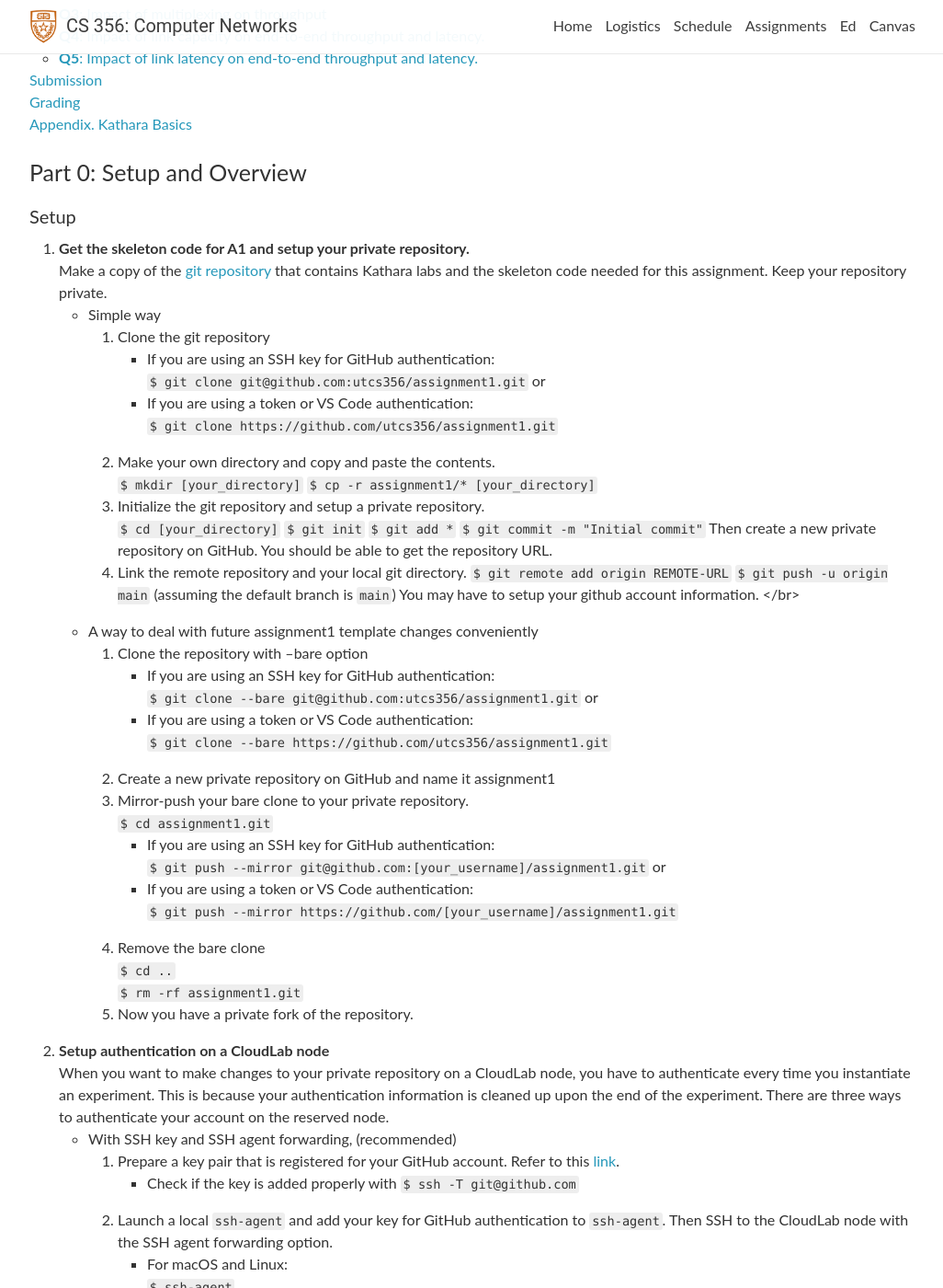
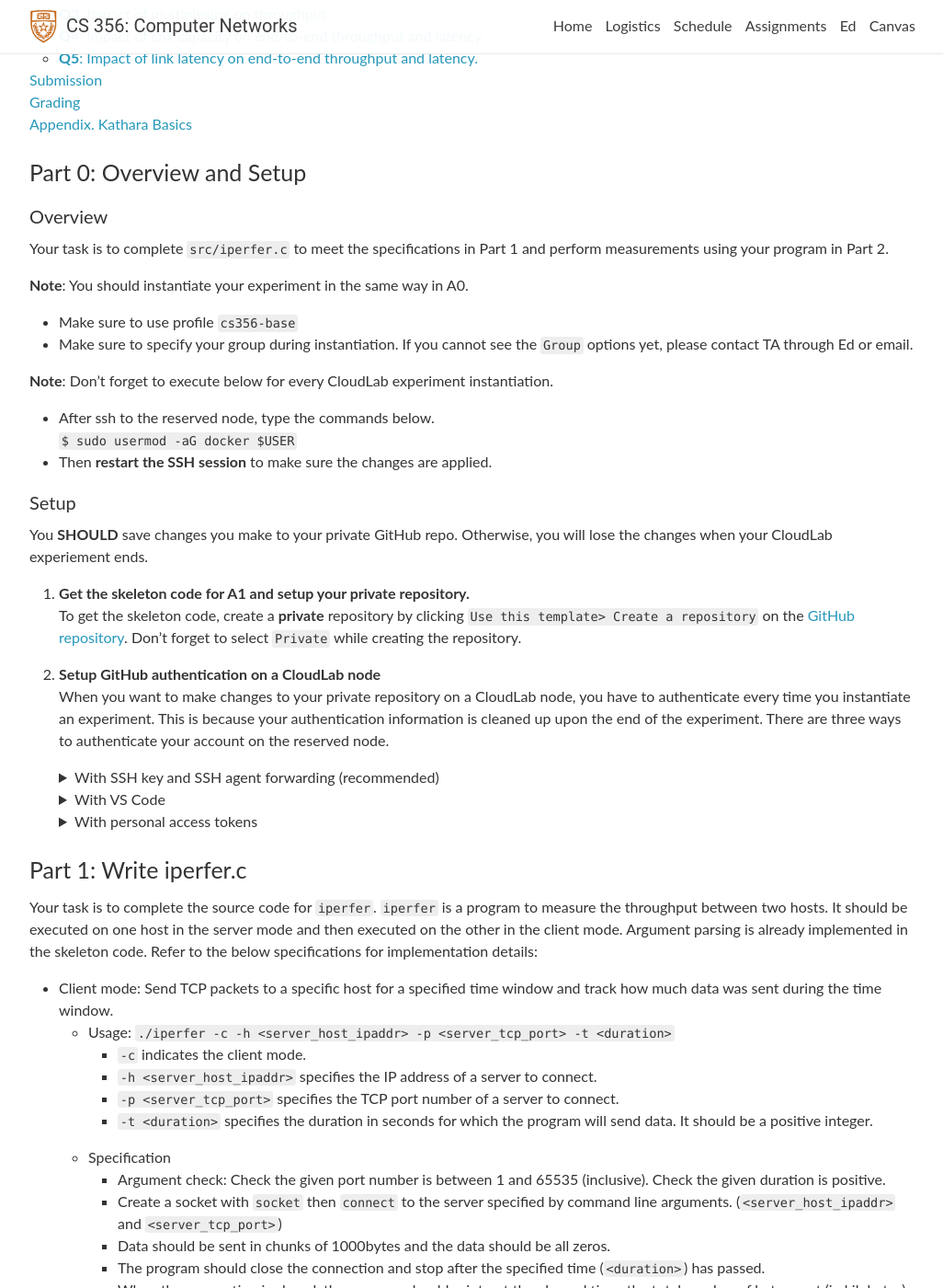
Before and after one commit to utcs356/sp25, a Jekyll site: the page built from _pages/1_socket.md, in a window 1280 px wide and 1400 px high, scrolled down 444 px. Shown: the whole window at 92% size, without its empty margins (126-1152 px from the left). Built offline with Jekyll 4.4.1, drawn with Linux system fonts in a browser that asks for light colours; nearby versions of some CDN libraries; comment, search, counter and statistics services are not loaded; some of the changed text lies outside the part shown.

Commit message:
Change the setup part and Part 2 Q4

````diff
--- a/_pages/1_socket.md
+++ b/_pages/1_socket.md
@@ -9,92 +9,80 @@ title: "Assignment 1: Socket Programming and Measurement"
 * (The list will be replaced with the table of contents.)
 {:toc}
 
-### Part 0: Setup and Overview
-#### Setup
-1. **Get the skeleton code for A1 and setup your private repository.**
-Make a copy of the [git repository](https://github.com/utcs356/assignment1.git) that contains Kathara labs and the skeleton code needed for this assignment. Keep your repository private.
-    * Simple way
-        1. Clone the git repository
-        * If you are using an SSH key for GitHub authentication:
-        `$ git clone git@github.com:utcs356/assignment1.git`
-        or
-        * If you are using a token or VS Code authentication:
-        `$ git clone https://github.com/utcs356/assignment1.git`
-        2. Make your own directory and copy and paste the contents.
-        `$ mkdir [your_directory]`
-        `$ cp -r assignment1/* [your_directory]`
-        3. Initialize the git repository and setup a private repository.
-        `$ cd [your_directory]`
-        `$ git init`
-        `$ git add *`
-        `$ git commit -m "Initial commit"`
-        Then create a new private repository on GitHub. You should be able to get the repository URL.
-        4. Link the remote repository and your local git directory.
-            `$ git remote add origin REMOTE-URL`
-            `$ git push -u origin main` (assuming the default branch is `main`)
-            You may have to setup your github account information.
-    </br>
-    * A way to deal with future assignment1 template changes conveniently
-        1. Clone the repository with --bare option
-            * If you are using an SSH key for GitHub authentication:
-            `$ git clone --bare git@github.com:utcs356/assignment1.git`
-            or
-            * If you are using a token or VS Code authentication:
-            `$ git clone --bare https://github.com/utcs356/assignment1.git`
-        2. Create a new private repository on GitHub and name it assignment1
-        3. Mirror-push your bare clone to your private repository.
-            `$ cd assignment1.git`
-            * If you are using an SSH key for GitHub authentication:
-            `$ git push --mirror git@github.com:[your_username]/assignment1.git`
-            or
-            * If you are using a token or VS Code authentication:
-            `$ git push --mirror https://github.com/[your_username]/assignment1.git`
-        4. Remove the bare clone
-        `$ cd ..`
-        `$ rm -rf assignment1.git`
-        5. Now you have a private fork of the repository.
-
-
-
-2. **Setup authentication on a CloudLab node**
-When you want to make changes to your private repository on a CloudLab node, you have to authenticate every time you instantiate an experiment. This is because your authentication information is cleaned up upon the end of the experiment. There are three ways to authenticate your account on the reserved node.
-    * With SSH key and SSH agent forwarding, (recommended)
-        1. Prepare a key pair that is registered for your GitHub account. Refer to this [link](https://docs.github.com/en/authentication/connecting-to-github-with-ssh/adding-a-new-ssh-key-to-your-github-account).
-            * Check if the key is added properly with `$ ssh -T git@github.com`
-        2. Launch a local `ssh-agent` and add your key for GitHub authentication to `ssh-agent`. Then SSH to the CloudLab node with the SSH agent forwarding option.
-            * For macOS and Linux:
-                `$ ssh-agent`
-                `$ ssh-add <path_to_your_private_key>`
-                `$ [ssh command] -A`
-            * For Windows:
-                1. On MobaXterm, move to the `Settings>Configuration>SSH` tab.
-                2. Select the `Use internal SSH agent MobAgent` checkbox and `Forward SSH Agents` checkbox, and unselect `Use external Pageant`.
-                3. Add your GitHub key by clicking `+` button. Then click `OK`
-                4. SSH to the CloudLab node as you did in A0.
-             * Check if the ssh-agent forwarding works properly with `$ ssh -T git@github.com` in the CloudLab node.
-        3. You should be able to clone your private repository with the SSH URL.
-
-    * With VS Code: (recommended if you use VS Code)
-        * Once you install the `GitHub Pull Requests and Issues` extension on VS Code, you can authenticate the remote server through VS Code and a web browser. You also can clone the repository on VS Code to the remote server.
-        * Refer to [link1](https://vscode.github.com/) and [link2](https://code.visualstudio.com/docs/sourcecontrol/github).
-    * With personal access tokens:
-        * You can generate a personal access token for the account/repositories to access your repositories over HTTPS with the token.
-        * Refer to [this link](https://docs.github.com/en/authentication/keeping-your-account-and-data-secure/managing-your-personal-access-tokens) for details.
+### Part 0: Overview and Setup
+#### Overview
+Your task is to complete [`src/iperfer.c`](https://github.com/utcs356/assignment1/blob/main/src/iperfer.c) to meet the specifications in Part 1 and perform measurements using your program in Part 2.
 
 **Note**: You should instantiate your experiment in the same way in A0.
 * Make sure to use profile `cs356-base`
 * Make sure to specify your group during instantiation.
 If you cannot see the `Group` options yet, please contact TA through Ed or email.
-* You should SSH to the node using XTerm for Part 1 and Part 2 experiments.
 
-**Note**: Don't forget to execute below for every experiment instantiation.
+**Note**: Don't forget to execute below for every CloudLab experiment instantiation.
 * After ssh to the reserved node, type the commands below.
     `$ sudo usermod -aG docker $USER`
-    `$ touch ~/.Xauthority`
 * Then **restart the SSH session** to make sure the changes are applied.
 
-#### Overview
-Your task is to complete `src/iperfer.c` to meet the specifications in Part 1 and perform measurements using your program in Part 2.
+#### Setup
+You **SHOULD** save changes you make to your private GitHub repo. Otherwise, you will lose the changes when your CloudLab experiement ends.
+1. **Get the skeleton code for A1 and setup your private repository.**
+To get the skeleton code, create a **private** repository by clicking `Use this template> Create a repository` on the [GitHub repository](https://github.com/utcs356/assignment1.git). Don't forget to select `Private` while creating the repository.
+
+2. **Setup GitHub authentication on a CloudLab node**
+When you want to make changes to your private repository on a CloudLab node, you have to authenticate every time you instantiate an experiment. This is because your authentication information is cleaned up upon the end of the experiment. There are three ways to authenticate your account on the reserved node.
+
+    <details>
+    <summary markdown="span"> With SSH key and SSH agent forwarding (recommended) </summary>
+
+    1. Prepare a key pair that is registered for your GitHub account.
+        * Refer to [this](https://docs.github.com/en/authentication/connecting-to-github-with-ssh/adding-a-new-ssh-key-to-your-github-account) to add a new ssh key to your GitHub account.
+        * Check if the key is added properly with `$ ssh -T git@github.com` on your local machine.
+    2. Setup a local `ssh-agent` and SSH to the CloudLab node with the SSH agent forwarding option (`-A`).
+        <details>
+        <summary markdown="span"> For macOS and Linux: </summary>
+
+        1. Launch a local SSH agent.
+        `$ ssh-agent`
+        2. Add your private key to the agent.
+        `$ ssh-add <path_to_your_private_key>`
+        3. SSH to the CloudLab node with the `-A` option.
+        `$ [ssh command] -A`
+        * To automate step a and b, append the below to your shell startup file (e.g., `.bashrc`, `.zshrc`). After this, you do not have to repeat step a and b every time.
+            ```
+            eval "$(ssh-agent -s)"
+            ssh-add <path_to_your_private_key>
+            ```
+        </details>
+
+        <details>
+        <summary markdown="span"> For Windows: </summary>
+
+        * Open a terminal as an administrator and follow the steps below.
+        1. Launch a local SSH agent and automate the launch.
+        `> Get-Service ssh-agent | Set-Service -StartupType Automatic`
+        `> Start-Service ssh-agent`
+        2. Add your private key to the agent.
+        `> ssh-add <path_to_your_private_key>`
+        3. SSH to the CloudLab node with the `-A` option.
+        `> [ssh command] -A`
+        </details>
+    3. You should be able to clone your private repository with the SSH URL on the Cloudlab node.
+        * Check if the ssh-agent forwarding works properly with `$ ssh -T git@github.com` on the CloudLab node.
+    </details>
+
+    <details>
+    <summary markdown="span"> With VS Code </summary>
+
+    * Once you install the `GitHub Pull Requests and Issues` [extension](https://marketplace.visualstudio.com/items?itemName=GitHub.vscode-pull-request-github) on VS Code, you can authenticate the remote server through VS Code and a web browser. You also can clone the repository on VS Code to the remote server.
+    * Refer to [this](https://code.visualstudio.com/docs/sourcecontrol/github) for more details.
+    </details>
+
+    <details>
+    <summary markdown="span"> With personal access tokens </summary>
+
+    * You can generate a personal access token for the account/repositories to access your repositories over HTTPS with the token.
+    * Refer to [this](https://docs.github.com/en/authentication/keeping-your-account-and-data-secure/managing-your-personal-access-tokens) for more details.
+    </details>
 
 ### Part 1: Write iperfer.c
 Your task is to complete the source code for `iperfer`. `iperfer` is a program to measure the throughput between two hosts. It should be executed on one host in the server mode and then executed on the other in the client mode. Argument parsing is already implemented in the skeleton code. Refer to the below specifications for implementation details:
@@ -123,11 +111,14 @@ Your task is to complete the source code for `iperfer`. `iperfer` is a program t
         * After the connection is established, received data in chunks of 1000bytes
         * When the connection is closed, the program should print out the elapsed time, the total number of bytes received (in kilobytes), and the rate at which the program received data (in Mbps) (1kilobyte=1000bytes, 1megabit = 1,000,000 bits = 125,000 bytes)
 
-**Report** your iperfer client results when running it for 10 seconds in the given `two_hosts_direct` topology. Two hosts, h1 and h2, are directly connected to each other in this topology. In the terminal for each host, your binary is located in `/shared` directory. This is a mirror of your local file located in `labs/two_hosts_direct/shared` directory.
+**Report** your iperfer client results when running it for 10 seconds in the given `two_hosts_direct` topology.
+* Two hosts, h1 and h2, are directly connected to each other in this topology.
+* You can start a Kathara lab and connect to a virtual network device as in [A0](https://utcs356.github.io/sp25/assignments/assignment0#part-2-create-a-virtual-network-with-kathar%C3%A1).
+* In the terminal for each host, your binary is located in `/shared` directory. This is a mirror of files located in `labs/two_hosts_direct/shared` directory on the CloudLab node.
 
 #### Notes
 * **Compile**: `Makefile` is included in the directory, so you can compile your code with `$ make` and remove the compiled binary with `$ make clean`. The compiled binary will be located in the `bin` and `labs/<lab_name>/shared` directories.
-* **Test within a single host**: You may want to test your program prior to Kathara experiments. In this case, execute the client mode with `127.0.0.1` as the `<server_host_ip_addr>` after executing server mode on the same node. `127.0.0.1` is the reserved IP address for the local host (loopback).
+* **Test within a single host**: We recommend you test your program prior to Kathara experiments. In this case, execute the client mode with `127.0.0.1` as the `<server_host_ip_addr>` after executing server mode on the same node. `127.0.0.1` is the reserved IP address for the local host (loopback).
 
 ### Part 2: Measurement on a Virtual Network
 In this part of the assignment, you will use the tool you wrote (`iperfer`) and `ping` to measure a given virtual network's end-to-end bandwidth and latency, respectively. We will use `six_hosts_two_routers` topology. The virtual network topology is formed as follows:
@@ -138,6 +129,7 @@ In this part of the assignment, you will use the tool you wrote (`iperfer`) and
 **NOTE**: To measure the average RTT (or latency), use `$ ping -c [number_of_pings] [remote_ip_address]`.
 For example, if you want to ping to `h4` 10 times, the command is `$ ping -c 10 30.1.1.7`.
 **NOTE**: To measure the bandwidth (or throughput) between two hosts (say `h1` and `h4`), execute `iperfer` as a client mode on one host then execute `iperfer` as a server mode on the other host.
+**NOTE**: When you change Kathara startup files (e.g., `r1.startup`), you must stop the running Kathara lab with `$ kathara lclean` before every change.
 
 #### **Q1**: Basic measurements
 * Measure and report average RTT and throughput between two adjacent routers, `r1` and `r2`.
@@ -155,19 +147,19 @@ For example, if you want to ping to `h4` 10 times, the command is `$ ping -c 10
 * What's the trend between measured throughput and the number of host pairs?
 
 #### **Q4**: Impact of link capacity on end-to-end throughput and latency.
-* Decrease link rate between `r1` and `r2` to 10Mbps. This can be done by uncommenting line #5 in the `labs/six_hosts_two_routers/r1.startup` file. You have to clean up the previous Kathara lab before every change. Relaunch it after the change.
-* Measure and report path latency and throughput between two hosts, `h1` and `h4`.
-**Edit**: For this experiment, please use `h1` as a client and `h4` as a server as the provided Kathara lab configuration only limits the one-way bandwidth.
+* Decrease link rate between `r1` and `r2` to 1Mbps. This can be done by uncommenting line #5 in the `labs/six_hosts_two_routers/r1.startup` and `labs/six_hosts_two_routers/r2.startup` files. You have to clean up the previous Kathara lab before every change. Relaunch it after the changes.
+* Measure and report path latency (average RTT) and throughput between two hosts, `h1` and `h4`.
+<!-- **Edit**: For this experiment, please use `h1` as a client and `h4` as a server as the provided Kathara lab configuration only limits the one-way bandwidth.
 **Edit**: Alternatively, you can add the below to `r2.startup` in addition to uncommenting line #5 to change the bi-directional link bandwidth. Make sure commenting it out after this experiment.
-`tc qdisc add dev eth1 root tbf rate 10mbit buffer 10mb latency 10ms`
+`tc qdisc add dev eth1 root tbf rate 10mbit buffer 10mb latency 10ms`   -->
 * How does it change compared to Q1?
 
 #### **Q5**: Impact of link latency on end-to-end throughput and latency.
-* Comment the line #5 that you uncommented for the previous question.
-* For each case below, measure and report path latency and throughput between two hosts, `h1` and `h4`.
-    * Change the link delay between `r1` and `r2` to 10ms by uncommenting line #6.
-    * Change the link delay between `r1` and `r2` to 100ms by uncommenting line #7. Comment out line #6.
-    * Change the link delay between `r1` and `r2` to 1s by uncommenting line #8. Comment out line #7.
+* Comment the lines that you uncommented for the previous question.
+* For each case below, measure and report path latency (average RTT) and throughput between two hosts, `h1` and `h4`.
+    * Change the link delay between `r1` and `r2` to 10ms by uncommenting line #6 of the `r1.startup` file.
+    * Change the link delay between `r1` and `r2` to 100ms by uncommenting line #7 of the `r1.startup` file. Comment out its line #6.
+    * Change the link delay between `r1` and `r2` to 1s by uncommenting line #8 of the `r1.startup` file. Comment out its line #7.
 * What's the trend between the measured throughput and latency?
 
 ### Submission
````
